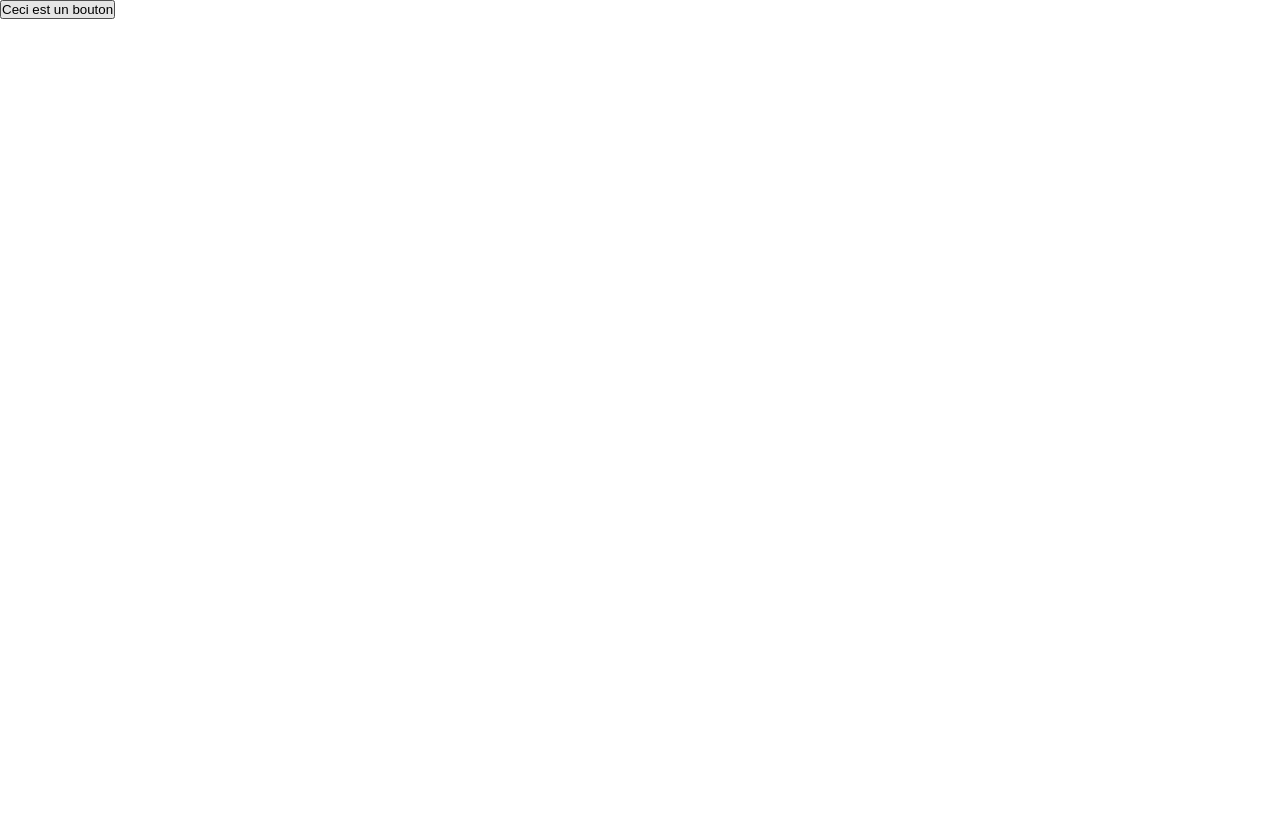
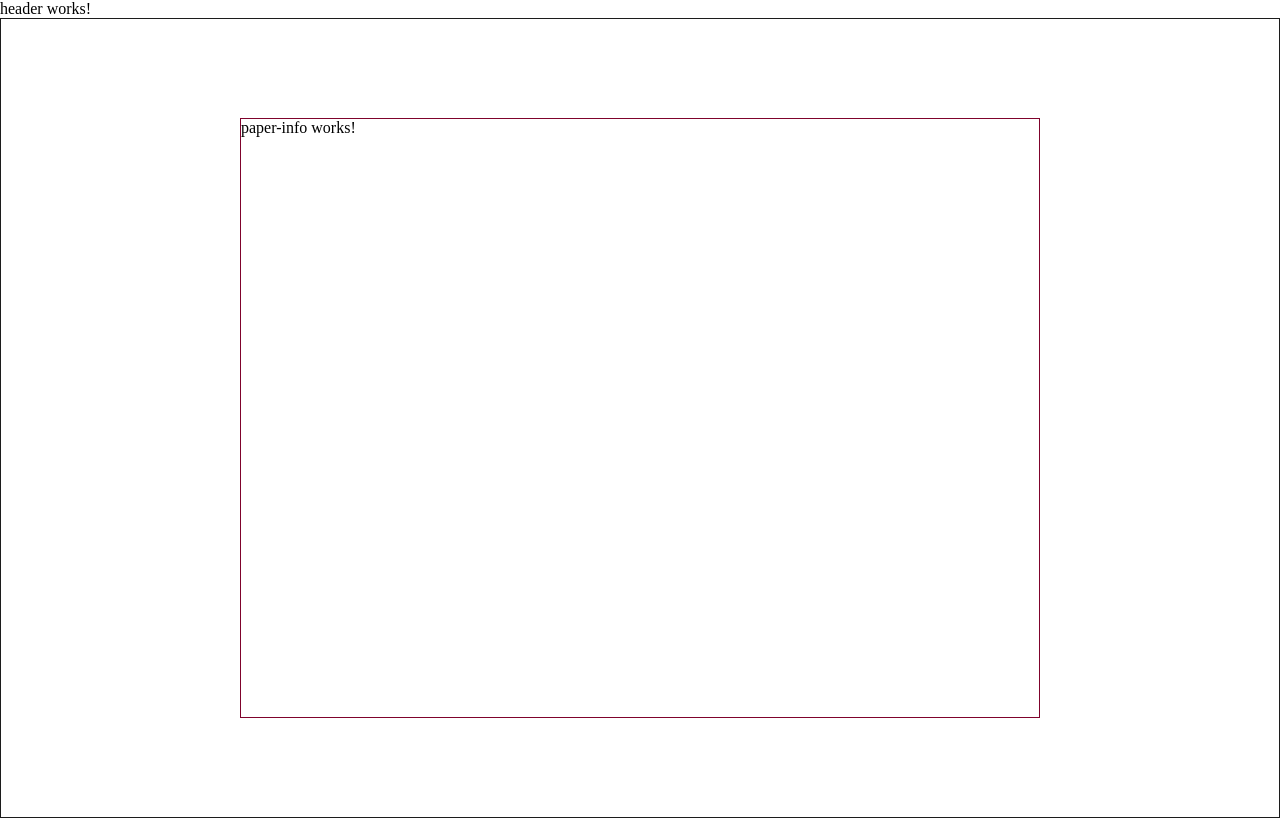
Before and after one commit to DanKleczew/Sapioza_Interface, an Angular app: page /test in a window 1280 px wide. Before the commit this address led to /. Built offline with nearby package versions, Linux system fonts and the light colour scheme.

Commit message:
New components, routing works

```diff
--- a/src/app/Configs/app.routes.ts
+++ b/src/app/Configs/app.routes.ts
@@ -1,3 +1,12 @@
 import { Routes } from '@angular/router';
+import {TestComponent} from "../test/test.component";
+import {AccueilComponent} from "../main/accueil/accueil.component";
 
-export const routes: Routes = [];
+export const routes: Routes = [
+
+  { path: 'test', component: TestComponent },
+  { path: 'accueil', component: AccueilComponent },
+  { path: '', redirectTo: '/accueil', pathMatch: 'full' },
+  { path: '**', component: AccueilComponent },
+
+];
--- /dev/null
+++ b/src/app/main/accueil/accueil.component.html
@@ -0,0 +1 @@
+<p>accueil works!</p>
--- a/src/app/main/app.component.html
+++ b/src/app/main/app.component.html
@@ -1 +1,2 @@
-<button (click)="queryTest()">Ceci est un bouton</button>
+<app-header></app-header>
+<router-outlet></router-outlet>
--- a/src/app/main/app.component.ts
+++ b/src/app/main/app.component.ts
@@ -1,18 +1,15 @@
 import { Component } from '@angular/core';
 import { RouterOutlet } from '@angular/router';
 import {PaperQueryService} from "../Services/paper-query.service";
+import {HeaderComponent} from "./header/header.component";
 
 @Component({
   selector: 'app-root',
   standalone: true,
-  imports: [RouterOutlet],
+  imports: [RouterOutlet, HeaderComponent],
   templateUrl: './app.component.html',
   styleUrl: './app.component.scss'
 })
 export class AppComponent {
-  constructor(private queryService: PaperQueryService) { }
-
-  protected queryTest(){
-    this.queryService.queryPapers(42);
-  }
+  constructor() { }
 }
--- /dev/null
+++ b/src/app/main/paper-info/paper-info.component.html
@@ -0,0 +1 @@
+<p>paper-info works!</p>
--- /dev/null
+++ b/src/app/test/test.component.html
@@ -0,0 +1,5 @@
+<div class="fullscreen-container">
+  <div class="container">
+    <app-paper-info></app-paper-info>
+  </div>
+</div>
--- /dev/null
+++ b/src/app/test/test.component.scss
@@ -0,0 +1,14 @@
+.fullscreen-container {
+  display: flex;
+  justify-content: center;
+  align-items: center;
+  height: 100vh;
+  width: 100vw;
+  border: #1C1C1C solid 1px;
+}
+
+.container {
+  height: 600px;
+  width: 800px;
+  border: #7f032c solid 1px;
+}
```
Also changed, not shown: src/app/main/accueil/accueil.component.ts (added, +12 -0 lines), src/app/main/paper-info/paper-info.component.ts (added, +12 -0 lines), src/app/test/test.component.ts (added, +13 -0 lines), src/app/main/accueil/accueil.component.scss (added), src/app/main/paper-info/paper-info.component.scss (added).
